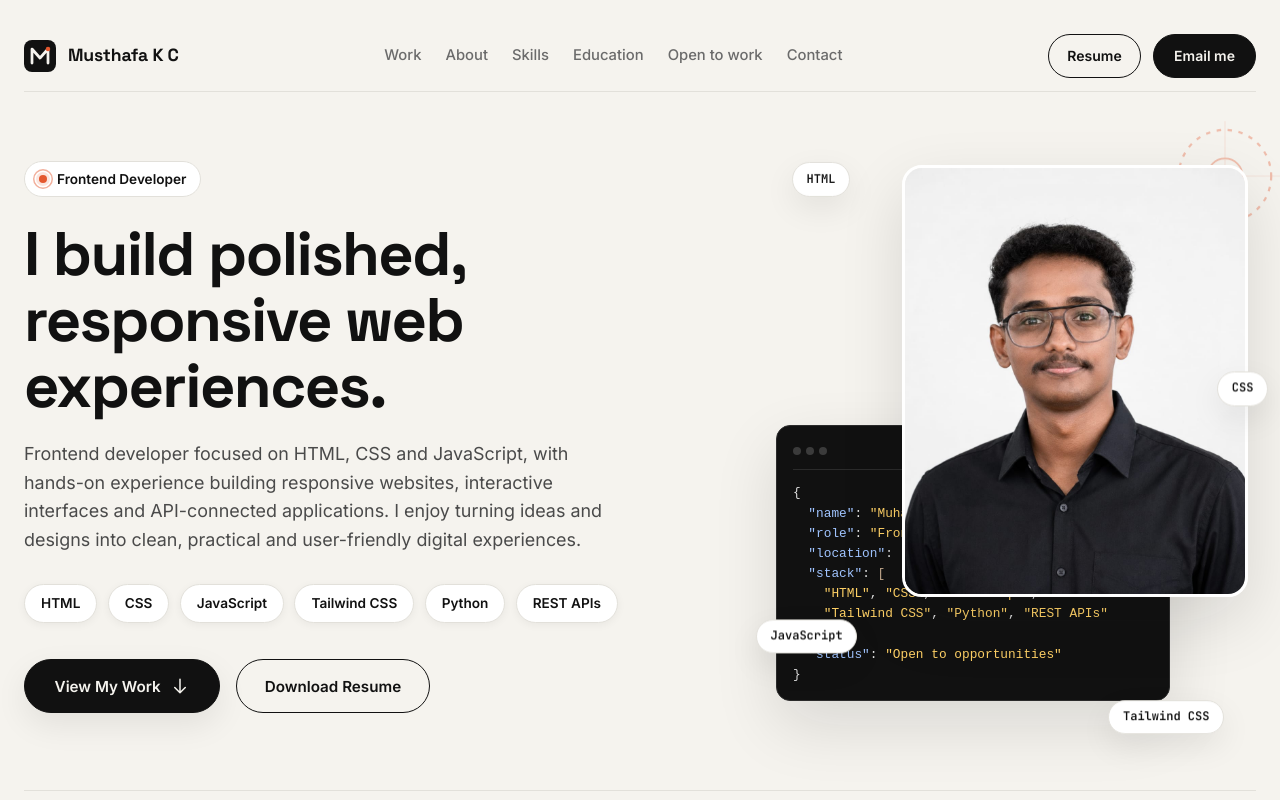
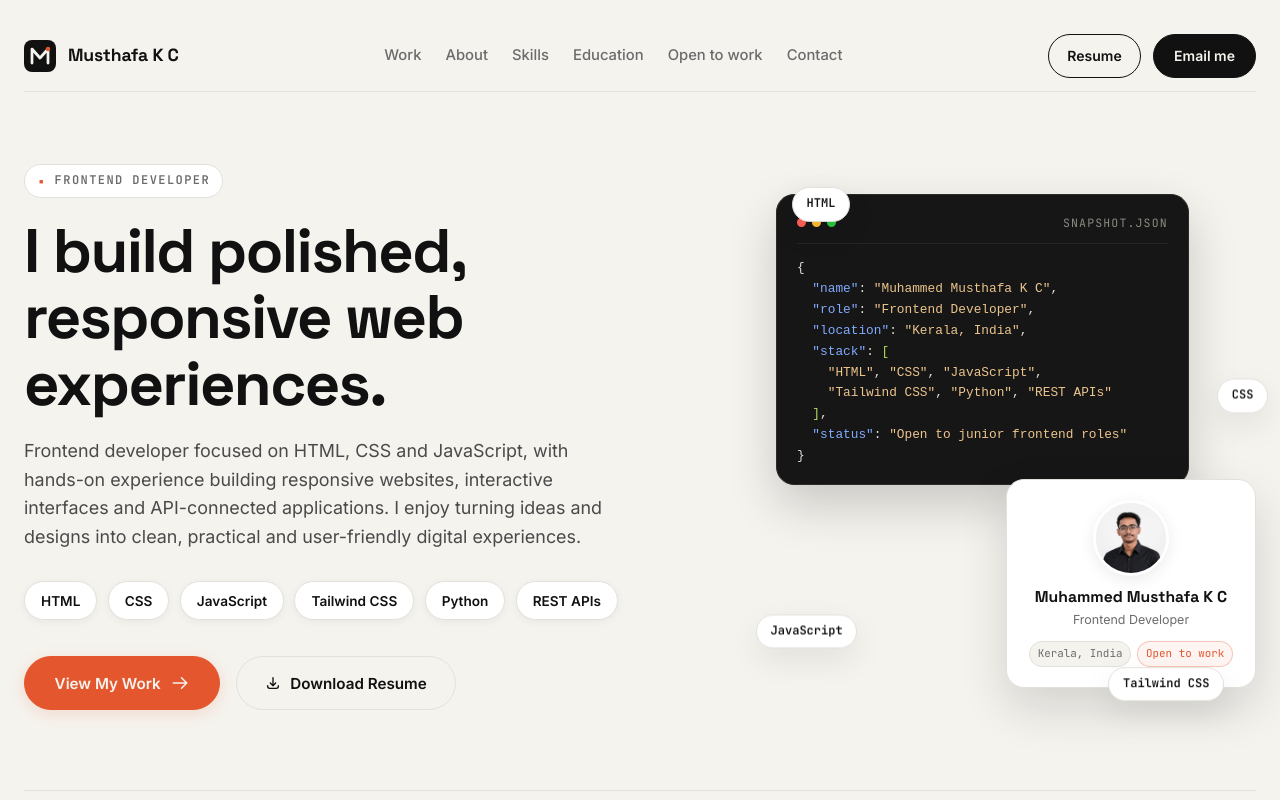
Before and after one commit to mohmusthafa10-oss/My-Portfolio, a plain HTML site: page index.html in a window 1280 px wide. Shown: the top 800 px of the page. Drawn offline with Linux system fonts and the light colour scheme.

Commit message:
feat(hero): align hero composition with reference mockup (snapshot code panel, profile card, vermilion CTA)

```diff
--- a/css/styles.css
+++ b/css/styles.css
@@ -571,61 +571,83 @@ html.js [data-reveal].is-visible {
   gap: 1rem;
 }
 
-.btn-primary-lg {
+.mono-section-tag {
+  font-family: var(--font-mono);
+  font-size: 0.75rem;
+  font-weight: 600;
+  letter-spacing: 0.12em;
+  text-transform: uppercase;
+  color: var(--muted);
+  display: inline-flex;
+  align-items: center;
+  gap: 0.5rem;
+  padding: 0.3rem 0.75rem;
+  border-radius: var(--r-chip);
+  background: var(--surface);
+  border: 1px solid var(--line);
+  margin-bottom: 1.25rem;
+}
+
+.mono-section-tag .accent-bullet {
+  color: var(--accent);
+  font-size: 0.85rem;
+}
+
+.btn-primary-orange {
   display: inline-flex;
   align-items: center;
   justify-content: center;
   gap: 0.65rem;
-  background: var(--ink);
+  background: var(--accent);
   color: var(--paper);
   padding: 0.85rem 1.85rem;
   border-radius: var(--r-chip);
   font-size: 0.95rem;
   font-weight: 600;
-  border: 1px solid var(--ink);
+  border: 1px solid var(--accent);
   cursor: pointer;
   text-decoration: none;
   min-height: 48px;
+  box-shadow: 0 4px 16px var(--accent-glow);
   transition: transform var(--dur-fast) var(--ease-out), background var(--dur-fast) var(--ease-out), box-shadow var(--dur-fast) var(--ease-out);
-  box-shadow: var(--shadow-md);
-}
-
-.btn-primary-lg svg {
+}
+
+.btn-primary-orange:hover {
+  background: var(--accent-hover);
+  border-color: var(--accent-hover);
+  transform: translateY(-2px);
+  box-shadow: 0 8px 24px var(--accent-glow);
+}
+
+.btn-primary-orange svg {
   transition: transform var(--dur-fast) var(--ease-out);
 }
 
-.btn-primary-lg:hover {
-  transform: translateY(-2px);
-  background: var(--accent);
-  border-color: var(--accent);
-  box-shadow: 0 8px 24px var(--accent-glow);
-}
-
-.btn-primary-lg:hover svg {
+.btn-primary-orange:hover svg {
   transform: translateX(4px);
 }
 
-.btn-secondary-lg {
+.btn-secondary-outline {
   display: inline-flex;
   align-items: center;
   justify-content: center;
-  gap: 0.5rem;
+  gap: 0.6rem;
   padding: 0.85rem 1.75rem;
   background: transparent;
   color: var(--ink);
-  border: 1px solid var(--ink);
+  border: 1px solid var(--line);
   border-radius: var(--r-chip);
   font-size: 0.95rem;
   font-weight: 600;
   cursor: pointer;
   text-decoration: none;
   min-height: 48px;
-  transition: transform var(--dur-fast) var(--ease-out), background var(--dur-fast) var(--ease-out);
-}
-
-.btn-secondary-lg:hover {
-  background: var(--ink);
-  color: var(--paper);
+  transition: all var(--dur-fast) var(--ease-out);
+}
+
+.btn-secondary-outline:hover {
+  border-color: var(--ink);
+  background: var(--surface);
 }
 
 /* --- Hero Right Stage --- */
@@ -633,7 +655,7 @@ html.js [data-reveal].is-visible {
   position: relative;
   width: 100%;
   max-width: 520px;
-  aspect-ratio: 5 / 6;
+  aspect-ratio: 5 / 5.4;
   perspective: 1200px;
   display: flex;
   align-items: center;
@@ -641,19 +663,19 @@ html.js [data-reveal].is-visible {
   margin: 0 auto;
 }
 
-/* Offset Code Snapshot Card */
+/* Dark Code Panel (Behind) */
 .hero-code-panel {
   position: absolute;
   left: 0;
-  bottom: 1.5rem;
-  width: 82%;
-  background: var(--ink);
-  color: var(--paper);
-  border-radius: var(--radius-md);
-  border: 1px solid #2B2B2B;
-  box-shadow: var(--shadow-lg);
+  top: 1rem;
+  width: 86%;
+  background: #161616;
+  color: #F0EDE6;
+  border-radius: 18px;
+  border: 1px solid #2B2A27;
+  box-shadow: 0 20px 48px rgba(0, 0, 0, 0.18);
   z-index: 1;
-  padding: 1rem;
+  padding: 1.15rem 1.25rem;
   transform: translate3d(calc(var(--px, 0) * 8px), calc(var(--py, 0) * 8px), 0);
   transition: transform var(--dur-base) var(--ease-out);
 }
@@ -662,66 +684,124 @@ html.js [data-reveal].is-visible {
   display: flex;
   align-items: center;
   justify-content: space-between;
-  border-bottom: 1px solid #2B2B2B;
-  padding-bottom: 0.5rem;
-  margin-bottom: 0.75rem;
+  border-bottom: 1px solid #262522;
+  padding-bottom: 0.65rem;
+  margin-bottom: 0.85rem;
 }
 
 .hero-code-dots {
   display: flex;
-  gap: 5px;
+  gap: 6px;
 }
 
 .hero-code-dot {
-  width: 8px;
-  height: 8px;
+  width: 9px;
+  height: 9px;
   border-radius: 50%;
-  background: #3B3B3B;
-}
+}
+
+.dot-red { background: #FF5F56; }
+.dot-yellow { background: #FFBD2E; }
+.dot-green { background: #27C93F; }
 
 .hero-code-title {
   font-family: var(--font-mono);
-  font-size: 0.75rem;
-  color: #8C8C8C;
+  font-size: 0.72rem;
+  color: #8C8A82;
   text-transform: uppercase;
-  letter-spacing: 0.08em;
+  letter-spacing: 0.1em;
 }
 
 .hero-code-body {
   font-family: var(--font-mono);
   font-size: 0.8rem;
-  line-height: 1.5;
-  color: #E0E0E0;
+  line-height: 1.55;
+  color: #E2DFD7;
   margin: 0;
   overflow-x: auto;
 }
 
-.hero-code-body .tok-key { color: #A0C4FF; }
-.hero-code-body .tok-str { color: #FFD166; }
-.hero-code-body .tok-arr { color: #C6AC8F; }
-
-/* Portrait Element */
-.hero-portrait-wrap {
+.hero-code-body .tok-key { color: #82AAFF; }
+.hero-code-body .tok-str { color: #ECC48D; }
+.hero-code-body .tok-arr { color: #ADDB67; }
+
+/* Overlapping Profile Card (Front / Bottom-Right) */
+.hero-profile-card {
   position: absolute;
-  right: 0.5rem;
-  top: 1rem;
-  width: 72%;
-  aspect-ratio: 4 / 5;
-  border-radius: var(--r-card);
-  overflow: hidden;
-  border: 3px solid var(--surface);
-  box-shadow: var(--shadow-lg);
+  right: 0;
+  bottom: 0.5rem;
+  width: 250px;
+  background: var(--surface);
+  border-radius: 18px;
+  border: 1px solid var(--line);
+  box-shadow: 0 20px 48px rgba(17, 17, 17, 0.14);
+  padding: 1.25rem;
+  display: flex;
+  flex-direction: column;
+  align-items: center;
+  text-align: center;
   z-index: 2;
   transform: translate3d(calc(var(--px, 0) * 16px), calc(var(--py, 0) * 16px), 0);
   transition: transform var(--dur-base) var(--ease-out);
 }
 
-.hero-portrait-img {
+.hero-avatar-wrap {
+  width: 76px;
+  height: 76px;
+  border-radius: 50%;
+  overflow: hidden;
+  border: 3px solid var(--surface);
+  box-shadow: 0 4px 16px rgba(0, 0, 0, 0.08);
+  margin-bottom: 0.75rem;
+  background: var(--paper);
+}
+
+.hero-avatar-img {
   width: 100%;
   height: 100%;
   object-fit: cover;
   object-position: center 20%;
   display: block;
+}
+
+.hero-profile-name {
+  font-family: var(--font-display);
+  font-size: 0.98rem;
+  font-weight: 700;
+  color: var(--ink);
+  display: block;
+  line-height: 1.2;
+}
+
+.hero-profile-role {
+  font-size: 0.78rem;
+  color: var(--muted);
+  display: block;
+  margin-top: 0.2rem;
+  margin-bottom: 0.65rem;
+}
+
+.hero-profile-tags {
+  display: flex;
+  gap: 0.35rem;
+  justify-content: center;
+  flex-wrap: wrap;
+}
+
+.hero-profile-tag {
+  font-family: var(--font-mono);
+  font-size: 0.68rem;
+  padding: 0.2rem 0.5rem;
+  border-radius: var(--r-chip);
+  background: var(--paper);
+  border: 1px solid var(--line);
+  color: var(--muted);
+}
+
+.hero-profile-tag.highlight {
+  color: var(--accent);
+  border-color: rgba(228, 87, 46, 0.3);
+  background: rgba(228, 87, 46, 0.06);
 }
 
 /* Floating Badges with --depth */
@@ -742,28 +822,14 @@ html.js [data-reveal].is-visible {
   transform: translate3d(calc(var(--px, 0) * var(--depth, 1) * 14px), calc(var(--py, 0) * var(--depth, 1) * 14px), 0);
 }
 
-.hero-label-1 { top: 0.5rem; left: 1rem; --depth: 1.8; animation-delay: 0s; }
+.hero-label-1 { top: 0.25rem; left: 1rem; --depth: 1.8; animation-delay: 0s; }
 .hero-label-2 { top: 38%; right: -0.75rem; --depth: 2.2; animation-delay: 1.5s; }
-.hero-label-3 { bottom: 4.5rem; left: -1.25rem; --depth: 1.4; animation-delay: 3s; }
-.hero-label-4 { bottom: -0.75rem; right: 2rem; --depth: 2.6; animation-delay: 4.5s; }
+.hero-label-3 { bottom: 3rem; left: -1.25rem; --depth: 1.4; animation-delay: 3s; }
+.hero-label-4 { bottom: -0.5rem; right: 2rem; --depth: 2.6; animation-delay: 4.5s; }
 
 @keyframes heroDrift {
   0% { transform: translate3d(calc(var(--px, 0) * var(--depth, 1) * 14px), calc(-5px + (var(--py, 0) * var(--depth, 1) * 14px)), 0); }
   100% { transform: translate3d(calc(var(--px, 0) * var(--depth, 1) * 14px), calc(5px + (var(--py, 0) * var(--depth, 1) * 14px)), 0); }
-}
-
-/* Decorative SVG Accent */
-.hero-stage-accent {
-  position: absolute;
-  top: -1.5rem;
-  right: -1.5rem;
-  width: 110px;
-  height: 110px;
-  color: var(--accent);
-  opacity: 0.35;
-  z-index: 0;
-  pointer-events: none;
-  animation: heroDrift 9s ease-in-out infinite alternate-reverse;
 }
 
 @media (max-width: 1024px) {
@@ -772,7 +838,7 @@ html.js [data-reveal].is-visible {
     gap: 3rem;
   }
   .hero-stage {
-    max-width: 440px;
+    max-width: 480px;
   }
 }
 
@@ -782,7 +848,7 @@ html.js [data-reveal].is-visible {
     min-height: auto;
   }
   .hero-title {
-    font-size: clamp(2rem, 8vw, 2.65rem);
+    font-size: clamp(2rem, 8vw, 2.75rem);
     line-height: 1.1;
   }
   .hero-stage {
@@ -791,39 +857,34 @@ html.js [data-reveal].is-visible {
     display: flex;
     flex-direction: column;
     gap: 1.25rem;
-  }
-  .hero-stage-accent,
-  .hero-label-2,
-  .hero-label-4 {
-    display: none; /* Hide decorative SVG and 2 labels <=640px */
-  }
-  .hero-portrait-wrap {
+    perspective: none;
+  }
+  .hero-ambient-label {
+    display: none;
+  }
+  .hero-profile-card {
     position: relative;
-    top: auto;
     right: auto;
+    bottom: auto;
     width: 100%;
-    max-width: 320px;
+    max-width: 340px;
     margin: 0 auto;
-    transform: none;
+    transform: none !important;
   }
   .hero-code-panel {
     position: relative;
     left: auto;
-    bottom: auto;
+    top: auto;
     width: 100%;
-    transform: none;
-  }
-  .hero-label-1,
-  .hero-label-3 {
-    position: absolute;
+    transform: none !important;
   }
   .hero-cta-group {
     flex-direction: column;
     align-items: stretch;
     width: 100%;
   }
-  .btn-primary-lg,
-  .btn-secondary-lg {
+  .btn-primary-orange,
+  .btn-secondary-outline {
     width: 100%;
   }
 }
--- a/index.html
+++ b/index.html
@@ -97,13 +97,14 @@
                 <section id="home" class="hero-section">
                     <div class="hero-grid">
                         <div class="hero-content">
-                            <div class="hero-status-line hero-stagger-item" style="--i: 0;">
-                                <span class="status-dot"></span>
-                                <span class="status-text">Frontend Developer</span>
+                            <div class="section-tag-row hero-stagger-item" style="--i: 0;">
+                                <span class="mono-section-tag"><span class="accent-bullet">▪</span> FRONTEND DEVELOPER</span>
                             </div>
 
                             <h1 class="hero-title hero-stagger-item" style="--i: 1;">
-                                I build polished, responsive web experiences.
+                                I build polished,<br>
+                                responsive web<br>
+                                experiences.
                             </h1>
 
                             <p class="hero-description hero-stagger-item" style="--i: 2;">
@@ -120,13 +121,16 @@
                             </div>
 
                             <div class="hero-cta-group hero-stagger-item" style="--i: 4;">
-                                <a href="#work" class="btn-primary-lg">
+                                <a href="#work" class="btn-primary-orange">
                                     <span>View My Work</span>
                                     <svg width="18" height="18" fill="none" stroke="currentColor" viewBox="0 0 24 24" aria-hidden="true">
-                                        <path stroke-linecap="round" stroke-linejoin="round" stroke-width="2" d="M19 14l-7 7m0 0l-7-7m7 7V3" />
+                                        <path stroke-linecap="round" stroke-linejoin="round" stroke-width="2" d="M14 5l7 7m0 0l-7 7m7-7H3" />
                                     </svg>
                                 </a>
-                                <a href="#" class="btn-secondary-lg resume-link" hidden>
+                                <a href="#" class="btn-secondary-outline resume-link" hidden>
+                                    <svg width="16" height="16" fill="none" stroke="currentColor" viewBox="0 0 24 24" aria-hidden="true">
+                                        <path stroke-linecap="round" stroke-linejoin="round" stroke-width="2" d="M4 16v1a3 3 0 003 3h10a3 3 0 003-3v-1m-4-4l-4 4m0 0l-4-4m4 4V4" />
+                                    </svg>
                                     <span>Download Resume</span>
                                 </a>
                             </div>
@@ -134,22 +138,15 @@
 
                         <!-- Right Side Hero Stage -->
                         <div class="hero-stage" id="hero-stage" aria-label="Developer visual preview">
-                            <!-- Decorative SVG Accent -->
-                            <svg class="hero-stage-accent" viewBox="0 0 100 100" fill="none" xmlns="http://www.w3.org/2000/svg" aria-hidden="true">
-                                <circle cx="50" cy="50" r="42" stroke="currentColor" stroke-width="2" stroke-dasharray="4 6"/>
-                                <circle cx="50" cy="50" r="16" stroke="currentColor" stroke-width="1.5"/>
-                                <path d="M50 0v100M0 50h100" stroke="currentColor" stroke-width="1" stroke-opacity="0.3"/>
-                            </svg>
-
-                            <!-- Offset Developer Snapshot Code Panel -->
+                            <!-- Dark Code Snapshot Panel (Behind) -->
                             <div class="hero-code-panel" id="hero-code-panel">
                                 <div class="hero-code-header">
                                     <div class="hero-code-dots">
-                                        <span class="hero-code-dot"></span>
-                                        <span class="hero-code-dot"></span>
-                                        <span class="hero-code-dot"></span>
+                                        <span class="hero-code-dot dot-red"></span>
+                                        <span class="hero-code-dot dot-yellow"></span>
+                                        <span class="hero-code-dot dot-green"></span>
                                     </div>
-                                    <span class="hero-code-title">Developer Snapshot</span>
+                                    <span class="hero-code-title">SNAPSHOT.JSON</span>
                                 </div>
                                 <pre class="hero-code-body"><code>{
   <span class="tok-key">"name"</span>: <span class="tok-str">"Muhammed Musthafa K C"</span>,
@@ -159,16 +156,26 @@
     <span class="tok-str">"HTML"</span>, <span class="tok-str">"CSS"</span>, <span class="tok-str">"JavaScript"</span>,
     <span class="tok-str">"Tailwind CSS"</span>, <span class="tok-str">"Python"</span>, <span class="tok-str">"REST APIs"</span>
   <span class="tok-arr">]</span>,
-  <span class="tok-key">"status"</span>: <span class="tok-str">"Open to opportunities"</span>
+  <span class="tok-key">"status"</span>: <span class="tok-str">"Open to junior frontend roles"</span>
 }</code></pre>
                             </div>
 
-                            <!-- Portrait Image Frame -->
-                            <div class="hero-portrait-wrap" id="hero-portrait-wrap">
-                                <img src="LinkedIn_profile.jpeg" alt="Muhammed Musthafa K C, Frontend Developer based in Kerala, India" class="hero-portrait-img" width="1254" height="1254" fetchpriority="high">
+                            <!-- Overlapping Profile Card (Front) -->
+                            <div class="hero-profile-card" id="hero-profile-card">
+                                <div class="hero-avatar-wrap">
+                                    <img src="LinkedIn_profile.jpeg" alt="Muhammed Musthafa K C" class="hero-avatar-img" width="1254" height="1254" fetchpriority="high">
+                                </div>
+                                <div class="hero-profile-info">
+                                    <span class="hero-profile-name">Muhammed Musthafa K C</span>
+                                    <span class="hero-profile-role">Frontend Developer</span>
+                                    <div class="hero-profile-tags">
+                                        <span class="hero-profile-tag">Kerala, India</span>
+                                        <span class="hero-profile-tag highlight">Open to work</span>
+                                    </div>
+                                </div>
                             </div>
 
-                            <!-- 4 Absolutely Positioned Badges with --depth -->
+                            <!-- 4 Floating Badges with --depth -->
                             <span class="hero-ambient-label hero-label-1" data-ambient>HTML</span>
                             <span class="hero-ambient-label hero-label-2" data-ambient>CSS</span>
                             <span class="hero-ambient-label hero-label-3" data-ambient>JavaScript</span>
```
